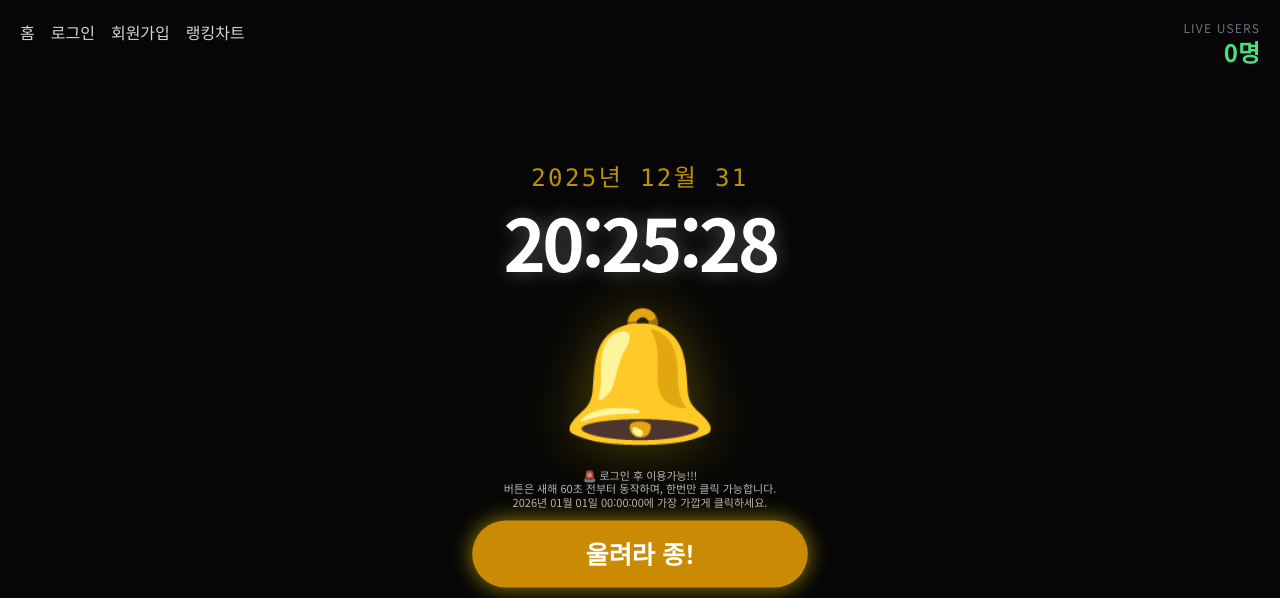
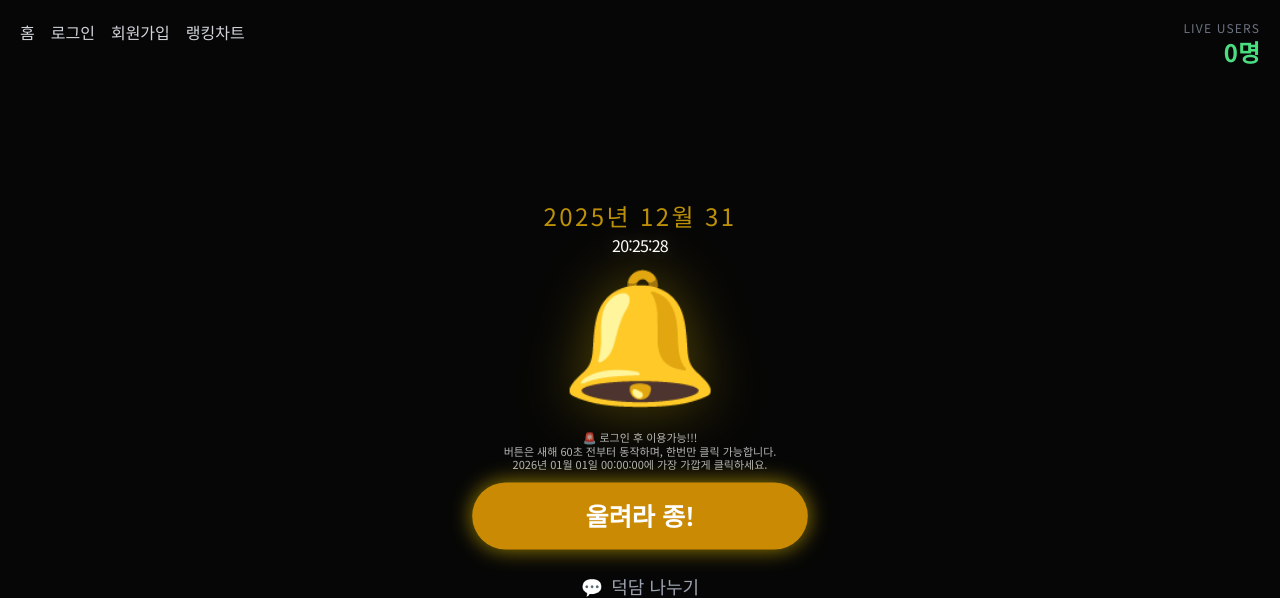
Before and after one commit to dskim6797/project_useless_but_interesting, a Django app: page / in a window 1280 px wide. Shown: the top 598 px of the page. Run offline with Django 5.2, Linux system fonts and the light colour scheme; some libraries are stand-ins or nearby versions.

Commit message:
chore: Modified font size

```diff
--- a/new_year_bell/templates/index.html
+++ b/new_year_bell/templates/index.html
@@ -64,8 +64,8 @@
     <!-- 중앙 메인 섹션: 시계 및 종 -->
     <div class="text-center z-10 flex flex-col items-center px-4 w-full">
         <!-- 서울 표준시 시계 -->
-        <div id="seoulDate" class="text-yellow-500/80 text-lg md:text-2xl font-mono mb-1 tracking-widest">2026년 01월 01일</div>
-        <div id="seoulTime" class="text-5xl md:text-7xl mb-4 tracking-tighter text-white font-bold">00:00:00</div>
+        <div id="seoulDate" class="text-yellow-500/80 text-lg md:text-2xl font-normal mb-1 tracking-widest">2026년 01월 01일</div>
+        <div id="seoulTime" class="text-base md:text-base mb-2 tracking-tighter text-white font-normal">00:00:00</div>
 
         <!-- 10초 카운트다운 -->
         <div id="countdownDisplay" class="title-font text-2xl md:text-2xl mb-2 text-yellow-500 hidden animate-bounce">10</div>
```
